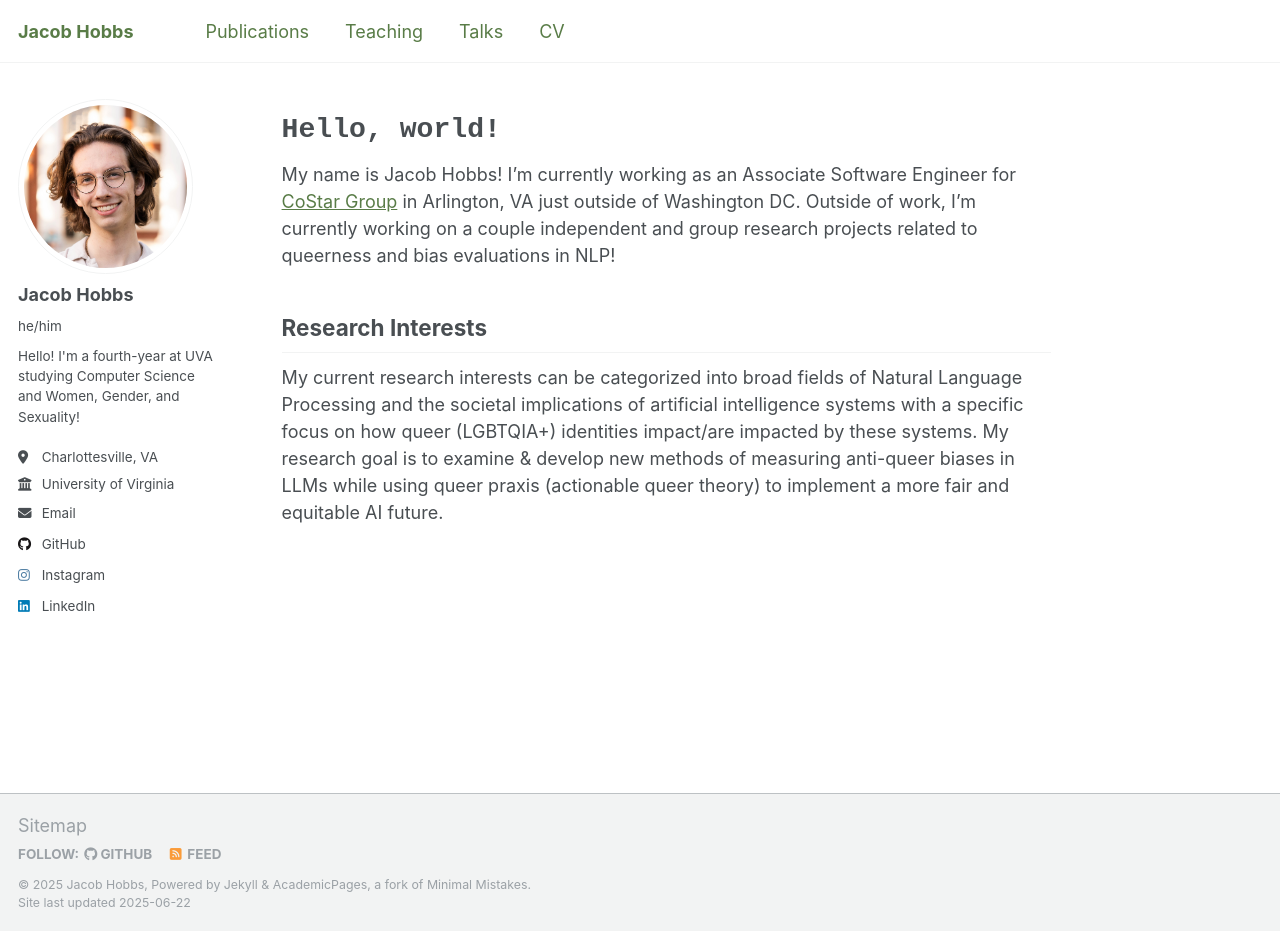
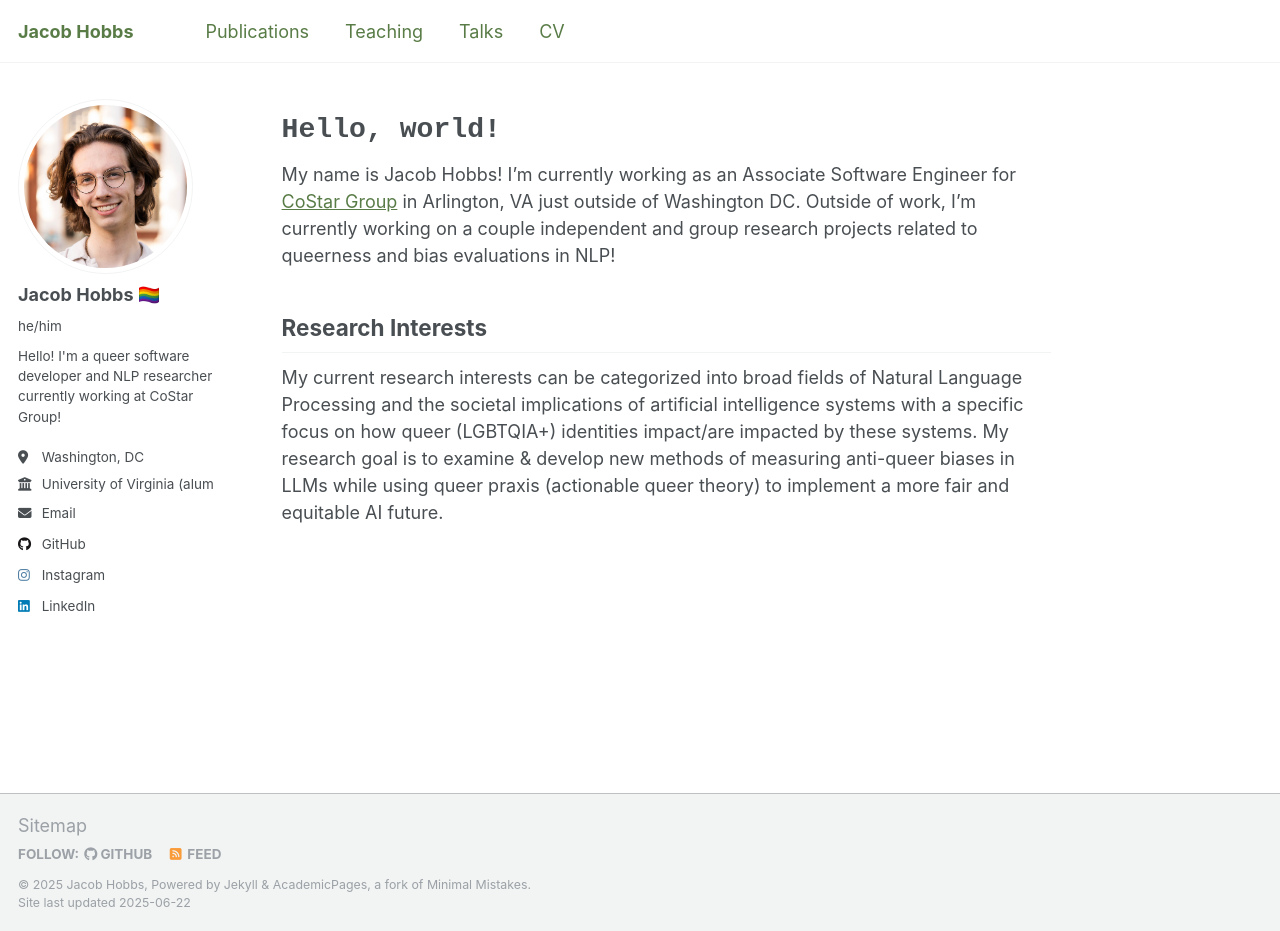
Before and after one commit to JTHobbs1100/JTHobbs1100.github.io, a Jekyll site: the page built from _pages/about.md, in a window 1280 px wide and 931 px high. Built offline with Jekyll 4.4.1, drawn with Linux system fonts in a browser that asks for light colours.

Commit message:
Edited bio

```diff
--- a/_config.yml
+++ b/_config.yml
@@ -23,11 +23,11 @@ repository               : "JTHobbs1100/JTHobbs1100.github.io"
 author:
   # Biographic information
   avatar           : "jacobhobbsheadshot.jpeg"
-  name             : "Jacob Hobbs"
+  name             : "Jacob Hobbs 🏳️‍🌈"
   pronouns         : "he/him"
-  bio              : "Hello! I'm a fourth-year at UVA studying Computer Science and Women, Gender, and Sexuality!"
-  location         : "Charlottesville, VA"
-  employer         : "University of Virginia"
+  bio              : "Hello! I'm a queer software developer and NLP researcher currently working at CoStar Group!"
+  location         : "Washington, DC"
+  employer         : "University of Virginia (alum)"
   uri              : #"JTHobbs1100.github.io"
   email            : "jacobhobbs1100@gmail.com"
 
```
